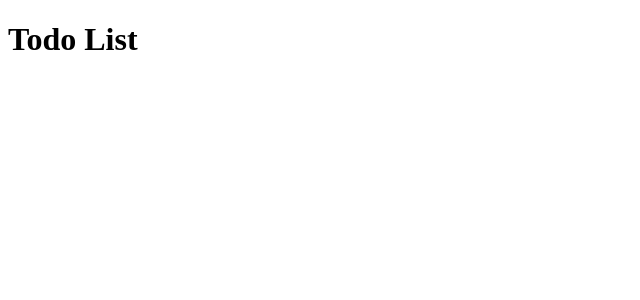
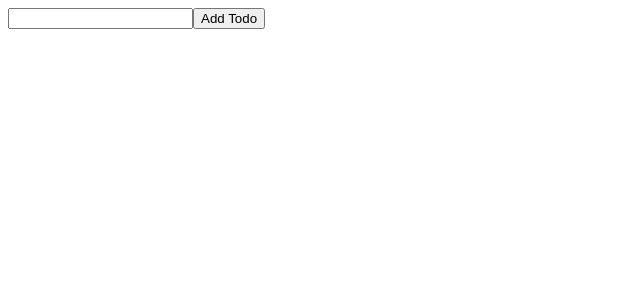
Before and after one commit to cramirez88/react-todo-list, a React (Create React App) app: page / in a window 1280 px wide. Shown: the top 300 px of the page, without its empty margins (0-640 px from the left). Built offline with nearby package versions, Linux system fonts and the light colour scheme.

Commit message:
Added state to the todo list

```diff
--- a/src/App.js
+++ b/src/App.js
@@ -1,9 +1,21 @@
+import React, {useState} from 'react'
+
+function App() {
+  // We will need state to keep track of changes in input and list of todos
+  // first state takes care of the input changes
+  const [todo, setTodo] = useState('')
+  // second state takes care of the list that will get rendered everytime a new todo is added. Stored in an array because there will be more than one
+  const [todos, setTodos] = useState([])
+
+  return (
+    <div>
+      {/* In the input, the user will enter a todo item. The todo will constantly chnage, so we have to keep track of state and resetting it */}
+      <input type="text" onChange={e => {setTodo(e.target.value)}}></input>
+      <button>Add Todo</button>
+    </div>
+  )
 
 
-function App() {
-  return (
-    <h1>Todo List</h1>
-  );
 }
 
 export default App;
```
